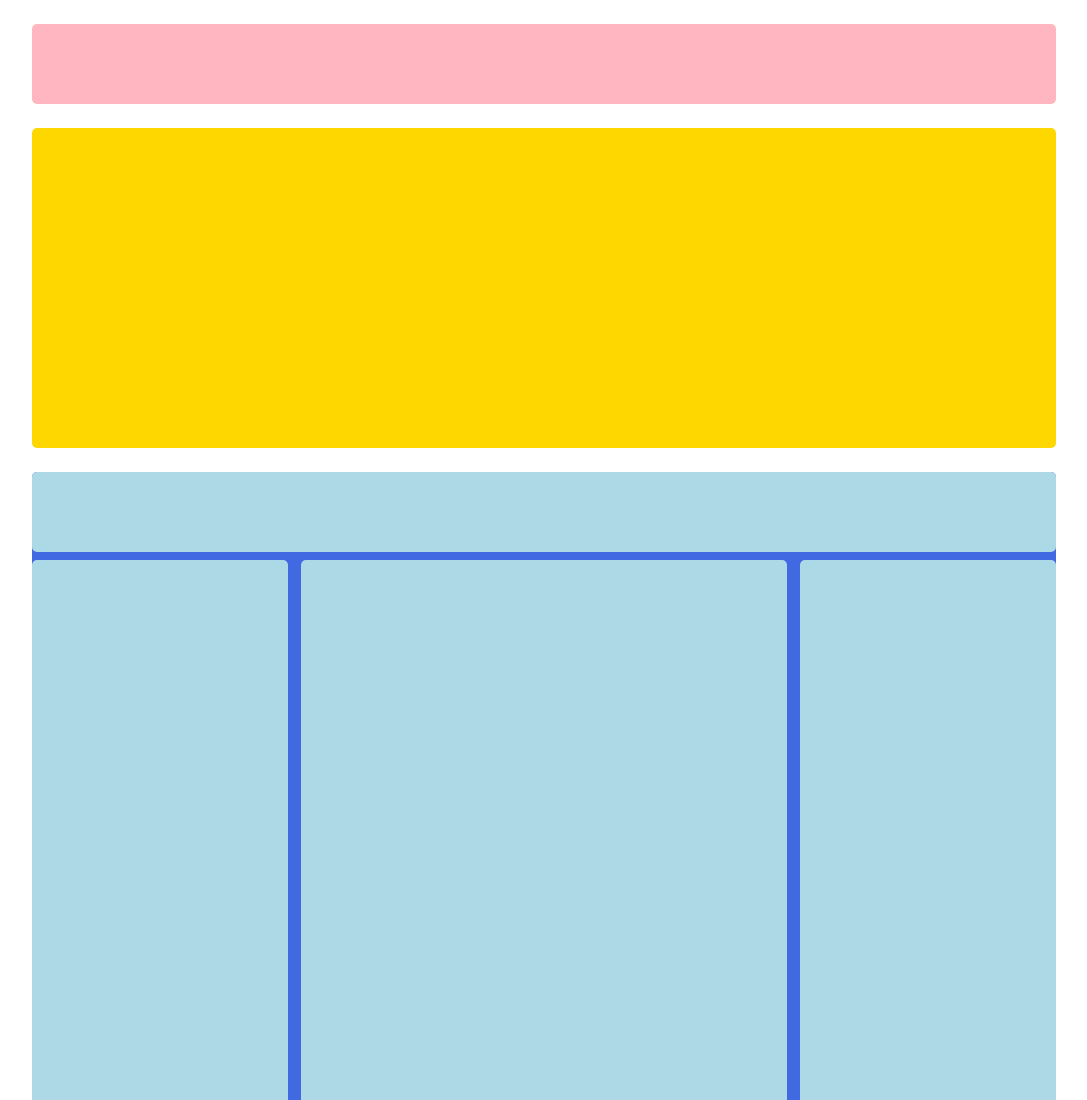
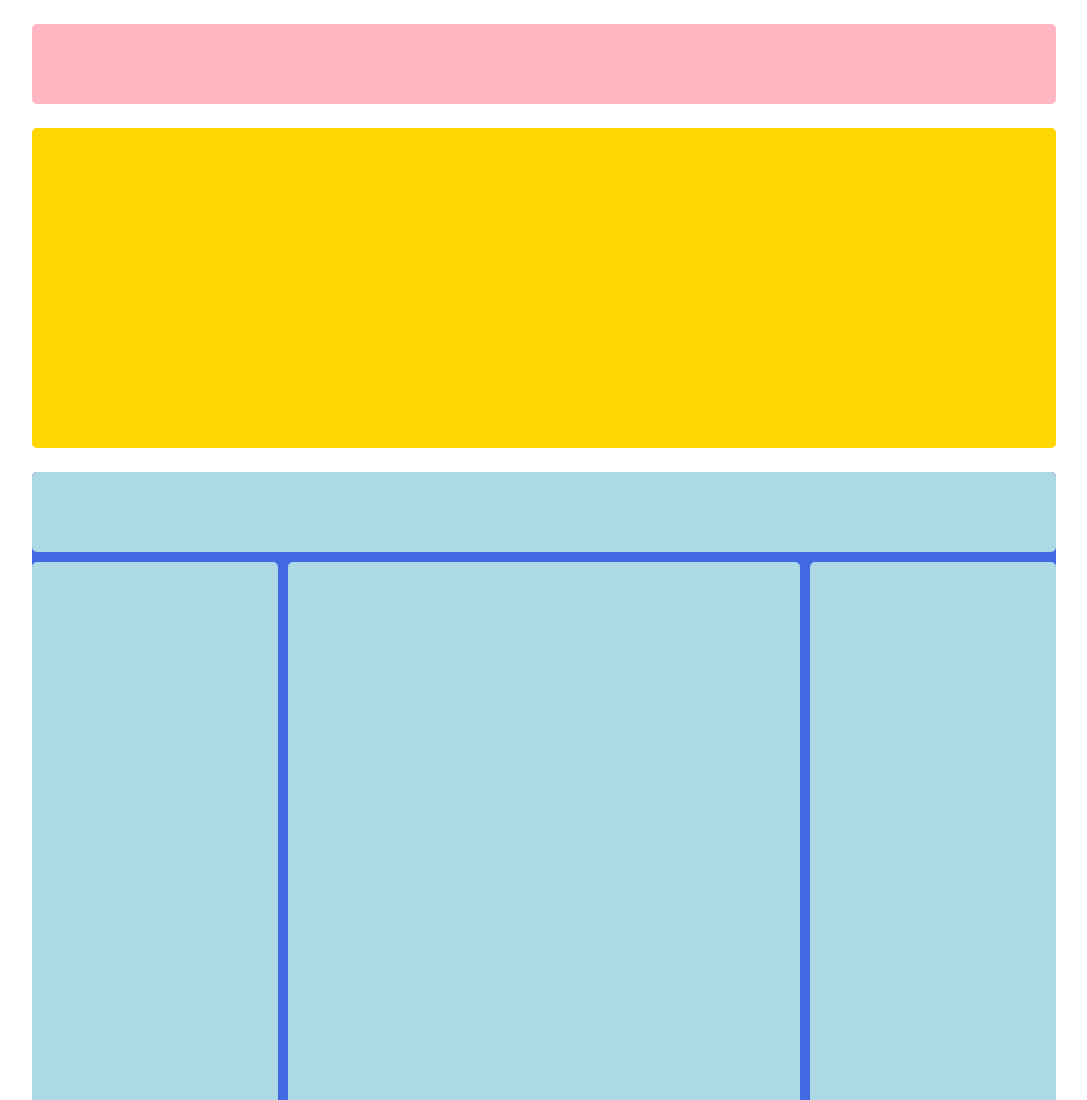
Before and after one commit to omardamicoasti/htmlcss-struttura-wp, a plain HTML site: page index.html in a window 1280 px wide. Shown: the top 1100 px of the page, without its empty margins (96-1183 px from the left). Drawn offline with Linux system fonts and the light colour scheme.

Commit message:
Terzo push, definitivo
Modificato con percentuali per quanto riguarda le varie larghezze

```diff
--- a/css/style.css
+++ b/css/style.css
@@ -43,17 +43,17 @@ main {
 .subtitle {
   width: 100%;
   height: 10vh;
-  margin-bottom: 1vh;
+  margin-bottom: 1%;
 }
 
 .left, .right {
-  width: 20vw;
+  width: 24%;
   }
 
 .center {
-  width: 38vw;
-  margin-left: 1vw;
-  margin-right: 1vw;
+  width: 50%;
+  margin-left: 1%;
+  margin-right: 1%;
 }
 
 
```
